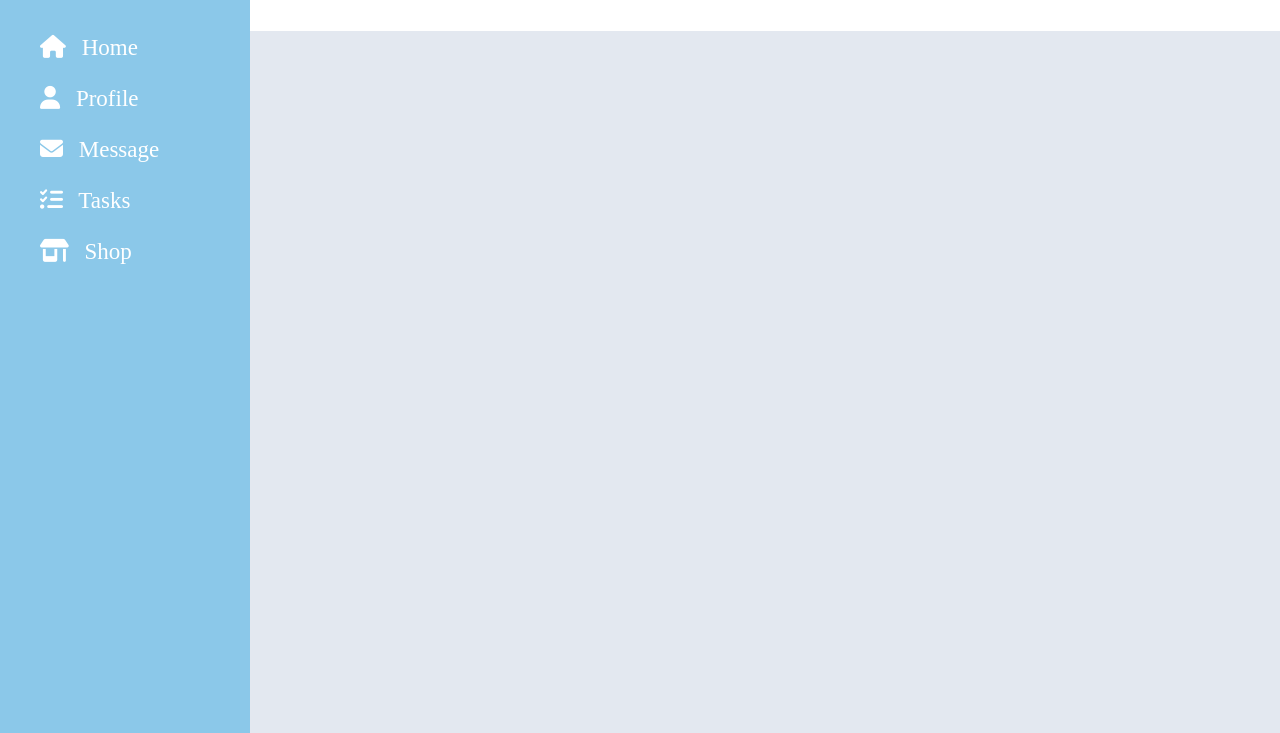
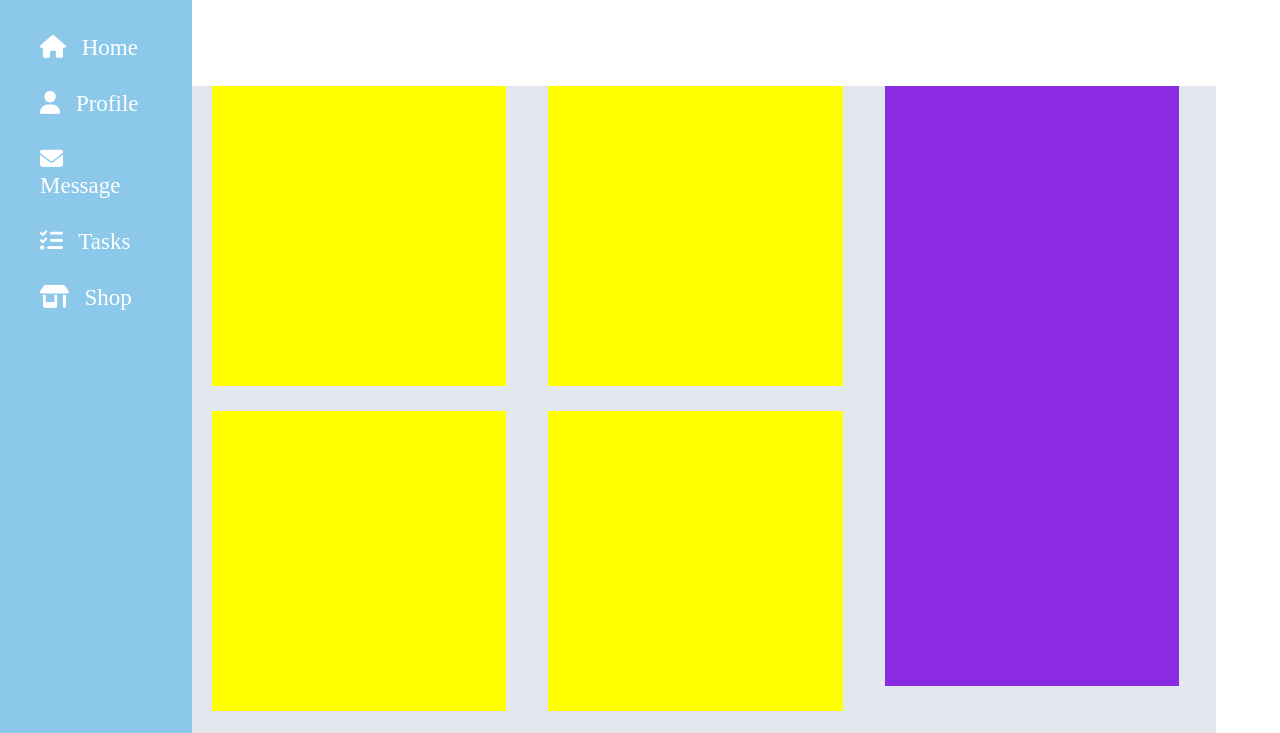
Before and after one commit to bhuwan214/DashBoard, a plain HTML site: page index.html in a window 1280 px wide. Shown: the part 94-827 px from the top of the page. Drawn offline with Linux system fonts and the light colour scheme.

Commit message:
it's hard

```diff
--- a/index.html
+++ b/index.html
@@ -41,7 +41,27 @@
 
           </div>
       <div class="head-section"></div>
-      <div class="content"></div>
+      <div class="content">
+
+        <div class="project_container "></div>
+
+        <div class="project_container "></div>
+
+        <div class="project_container long1 "></div>
+
+        <div class="project_container "></div>
+
+        <div class="project_container "></div>
+
+        <div class="project_container long2"></div>
+
+        <div class="project_container "></div>
+
+        <div class="project_container "></div>
+
+
+
+      </div>
     </div>
     <script src="https://kit.fontawesome.com/6a0ebd92fb.js" crossorigin="anonymous"></script>
   </body>
--- a/style.css
+++ b/style.css
@@ -16,15 +16,16 @@
 .container{
     /* background-color: rgb(106, 205, 205); */
     display: grid;
-    grid-template-columns: repeat(5,250px);
-    grid-template-rows: repeat(8,125px);
+    grid-template-columns: repeat(20,1fr);
+    grid-template-rows: repeat(20,1fr);
     gap: 0px;
+    height: 1800px;
 }
 
 .side{
     background-color:#1992d480 ;
-    grid-row: 1/9;
-    grid-column:1/2 ;
+    grid-row: 1/12;
+    grid-column:1/4 ;
 
     padding: 40px;
     gap:5vh;
@@ -41,7 +42,7 @@
 .icons{
     display: flex;
     flex-direction: column;
-    gap: 25px;
+    gap: 30px;
 
 }
 
@@ -55,14 +56,46 @@ a{
 
 .head-section{
     background-color: white;
-    height: 15vh;
-    grid-column: 2/7;
+
+    grid-column: 4/20;
+    grid-row: 1/3;
 
 
 }
 
 .content{
     background-color:rgb(227, 232, 240);
-    grid-column: 2/7;
-    grid-row:2/9;
+    grid-column: 4/20;
+    grid-row:3/20;
+    display: grid;
+grid-template-columns: repeat(3, 1fr);
+grid-template-rows:repeat(6,1fr) ;
+grid-gap: 25px;
+padding: 0 20px ;
+
 }
+
+.project_container{
+
+    width:23vw;
+    height: 300px;
+    background-color: yellow;
+
+}
+
+.long1{grid-row: span;
+    background-color: blueviolet;
+    grid-column: 3/4;
+    grid-row: 1/3;
+    height: 600px;
+
+}
+
+
+.long2{grid-row: span;
+    background-color: rgb(15, 130, 188);
+    height: 600px;
+    grid-column: 3/4;
+    grid-row: 3/6;
+
+}
```
